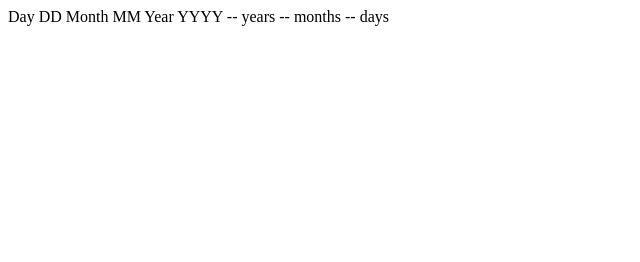
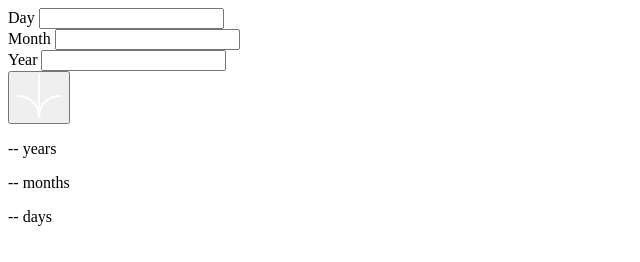
Before and after one commit to cganzon/age-calculator, a plain HTML site: page index.html in a window 1280 px wide. Shown: the whole page, without its empty margins (0-640 px from the left). Drawn offline with Linux system fonts and the light colour scheme.

Commit message:
Create the skeleton HTML for the app

```diff
--- a/index.html
+++ b/index.html
@@ -9,19 +9,29 @@
   <title>Frontend Mentor | Age calculator app</title>
 </head>
 <body>
-
-  Day
-  DD
-
-  Month
-  MM
-
-  Year
-  YYYY
-
-  -- years
-  -- months
-  -- days
-
+  <main class="container">
+    <form action="" class="age-form">
+      <div class="form-group">
+        <label for="day">Day</label>
+        <input type="number" id="day" class="day">
+      </div>
+      <div class="form-group">
+        <label for="month">Month</label>
+        <input type="number" id="month" class="month">
+      </div>
+      <div class="form-group">
+        <label for="year">Year</label>
+        <input type="number" id="year" class="year">
+      </div>
+      <button type="submit" class="age-btn">
+        <img src="./assets/images/icon-arrow.svg" alt="" class="age-btn-img">
+      </button>
+    </form>
+    <section class="age-display">
+      <p class="years-display"><span class="years-num">--</span> years</p>
+      <p class="months-display"><span class="months-num">--</span> months</p>
+      <p class="days-display"><span class="days-num">--</span> days</p>
+    </section>
+  </main>
 </body>
 </html>
```
